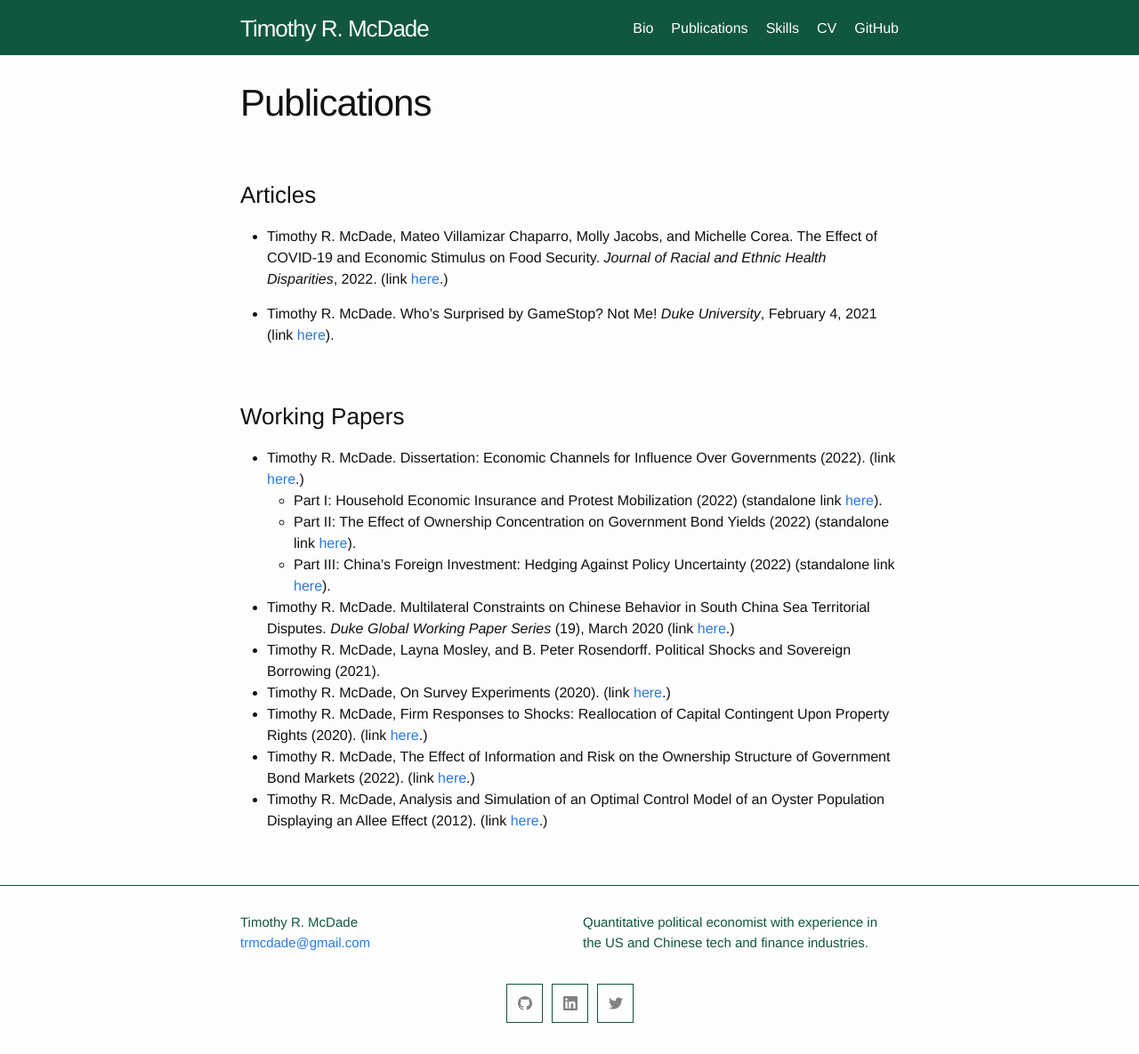
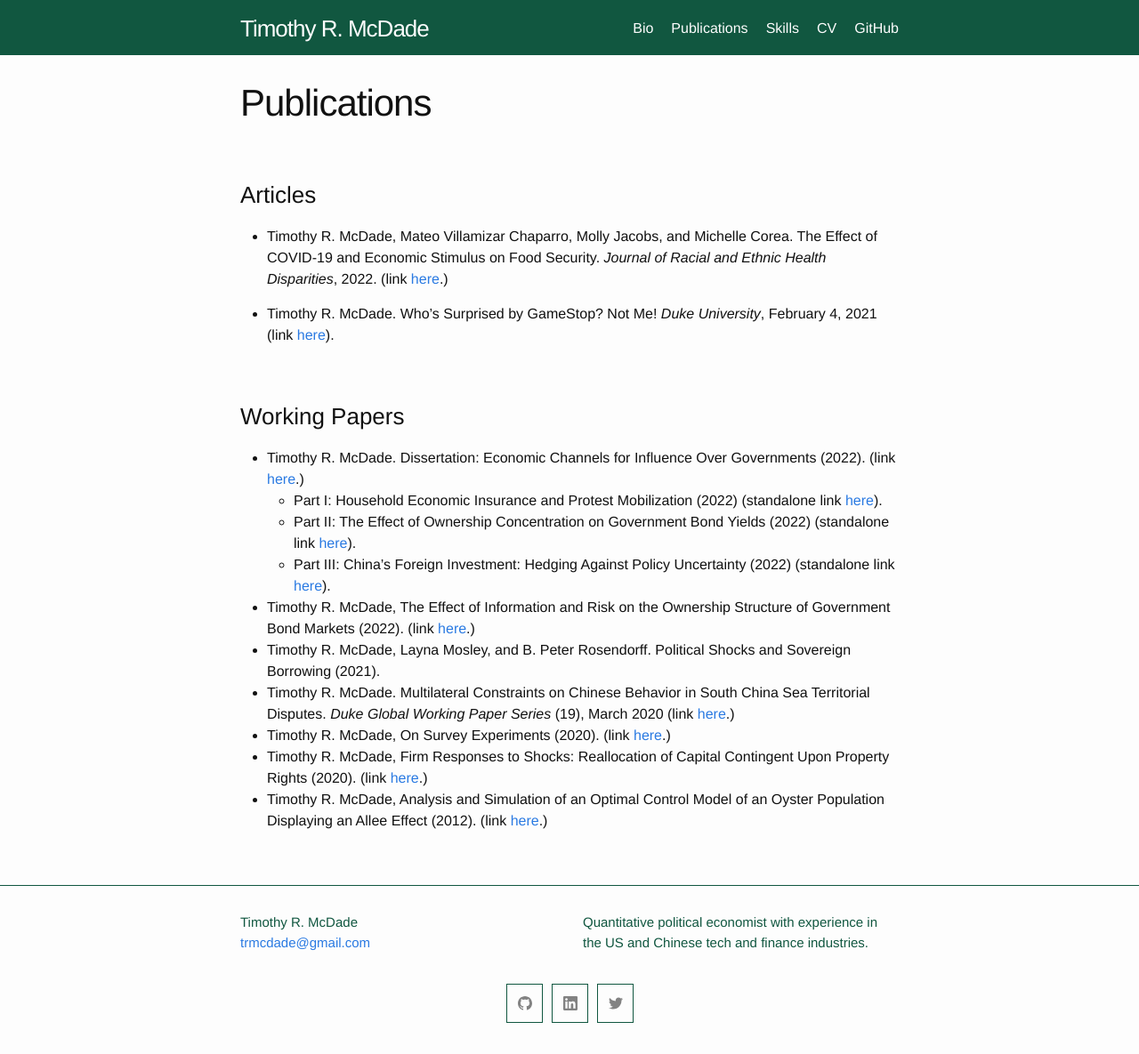
Before and after one commit to trmcdade/trmcdade.github.io, a Jekyll site: the page built from publications.md, in a window 1280 px wide. Shown: the whole page at 89% size. Built offline with Jekyll 4.4.1, drawn with Linux system fonts in a browser that asks for light colours; our own code applies the rules of GitHub Pages for plain Markdown files.

Commit message:
update docs

```diff
--- a/publications.md
+++ b/publications.md
@@ -17,10 +17,10 @@ title: Publications
     - Part I: Household Economic Insurance and Protest Mobilization (2022) (standalone link <a href="assets/papers/McDade_Econ_and_Protests_20220406.pdf">here</a>).
     - Part II: The Effect of Ownership Concentration on Government Bond Yields (2022) (standalone link <a href="assets/papers/McDade_Bonds_20220409.pdf">here</a>).
     - Part III: China's Foreign Investment: Hedging Against Policy Uncertainty (2022) (standalone link <a href="assets/papers/McDade_RAI_20220406.pdf">here</a>).
+  - Timothy R. McDade, The Effect of Information and Risk on the Ownership Structure of Government Bond Markets (2022). (link <a href="assets/papers/McDade_Information_and_Bond_Ownership_Structure_20220131.pdf">here</a>.)
+  - Timothy R. McDade, Layna Mosley, and B. Peter Rosendorff. Political Shocks and Sovereign Borrowing (2021).
   - Timothy R. McDade. Multilateral Constraints on Chinese Behavior in South China Sea Territorial Disputes. *Duke Global Working Paper Series* (19), March 2020 (link <a href="assets/papers/McDade_Multilateral_Constraints_on_China_SCS_20200312.pdf">here</a>.)
   <!-- (link [here](https://ssrn.com/abstract=3552183) or [here](http://dx.doi.org/10.2139/ssrn.3552183)). -->
-  - Timothy R. McDade, Layna Mosley, and B. Peter Rosendorff. Political Shocks and Sovereign Borrowing (2021).
   - Timothy R. McDade, On Survey Experiments (2020). (link <a href="assets/papers/McDade_Survey_Experiments_20200608.pdf">here</a>.)
   - Timothy R. McDade, Firm Responses to Shocks: Reallocation of Capital Contingent Upon Property Rights (2020). (link <a href="assets/papers/McDade_Firm_Capital_Reallocation_and_Property_Rights_20200430.pdf">here</a>.)
-  - Timothy R. McDade, The Effect of Information and Risk on the Ownership Structure of Government Bond Markets (2022). (link <a href="assets/papers/McDade_Information_and_Bond_Ownership_Structure_20220131.pdf">here</a>.)
   - Timothy R. McDade, Analysis and Simulation of an Optimal Control Model of an Oyster Population Displaying an Allee Effect (2012). (link <a href="assets/papers/McDade_Optimal_Control_Oyster_Population_2012.pdf">here</a>.)
```
Also changed, not shown: 1 other file.
